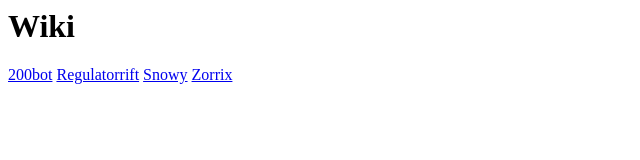
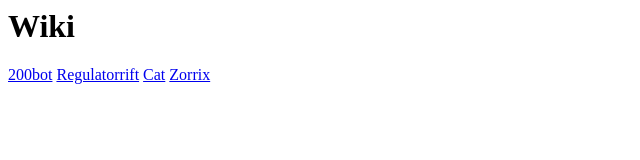
Before and after one commit to 200botalt/200botalt.github.io, a plain HTML site: page wiki.html in a window 1280 px wide. Shown: the full height of the page, 0-640 px from the left. Drawn offline with Linux system fonts and the light colour scheme.

Commit message:
Update wiki.html

```diff
--- a/wiki.html
+++ b/wiki.html
@@ -3,7 +3,7 @@
 <h1> Wiki </h1>
 <a href="https://200botalt.github.io/wiki/200bot">200bot</a>
 <a href="https://200botalt.github.io/wiki/regulatorrift">Regulatorrift</a>
-<a href="https://200botalt.github.io/wiki/snowy">Snowy</a>
+<a href="https://200botalt.github.io/wiki/cat">Cat</a>
 <a href="https://200botalt.github.io/wiki/zorrix">Zorrix</a>
 </body>
 </html>
```
